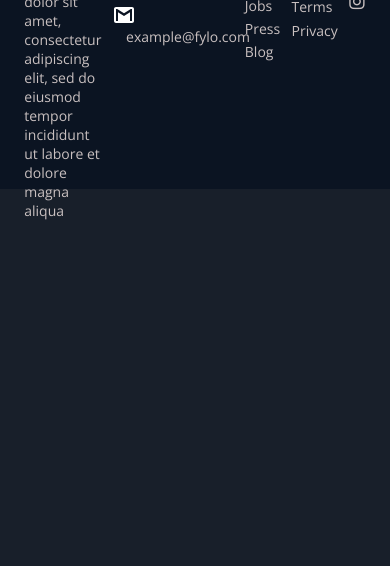
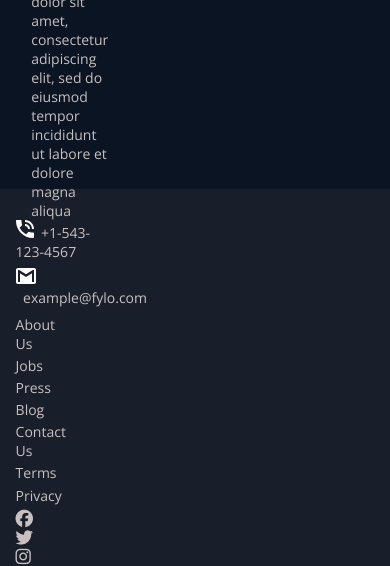
Before and after one commit to vasu4651/Fylo, a plain HTML site: page index.html in a window 390 px wide. Shown: the part 3120-3686 px from the top of the page. Before the commit the page ends 3340 px from the top, so only its background shows below. Drawn offline with nearby package versions, Linux system fonts and the light colour scheme.

Commit message:
footer responsive

```diff
--- a/app.css
+++ b/app.css
@@ -346,7 +346,7 @@ footer > img{
 .location{
     /* border: 1px solid white; */
     display: flex;
-    flex-basis: 25.4%;
+    width: 28.4%;
 }
 
 .location img{
@@ -361,7 +361,7 @@ footer > img{
 
 .contact{
     /* border: 1px solid white; */
-    flex-basis: 12%;
+    width: 20%;
 }
 
 
@@ -371,17 +371,17 @@ footer > img{
 
 .about{
     /* border: 1px solid white; */
-    flex-basis: 5%;
+    width: 8%;
 }
 
 .contact-us{
     /* border: 1px solid white; */
-    flex-basis: 6%;
+    width: 9.5%;
 }
 
 .social-media{
     /* border: 1px solid white; */
-    flex-basis: 8.6%;
+    width: 11%;
 }
 
 .social-media i{
@@ -484,6 +484,20 @@ footer > img{
         top: 2810px;
     }
 
+    .foot{
+        justify-content: space-between;
+        padding-left: 4%;
+    }
+
+    .location{
+        width: 21.4%;
+    }
+
+    .location p {
+        padding-left: 2%;
+        padding-right: 0%;
+    }
+
 }
 
 
@@ -519,6 +533,10 @@ footer > img{
         top: 2550px;
     }
 
+    .foot{
+        flex-direction: column;
+    }
+
 }
 
 
```
